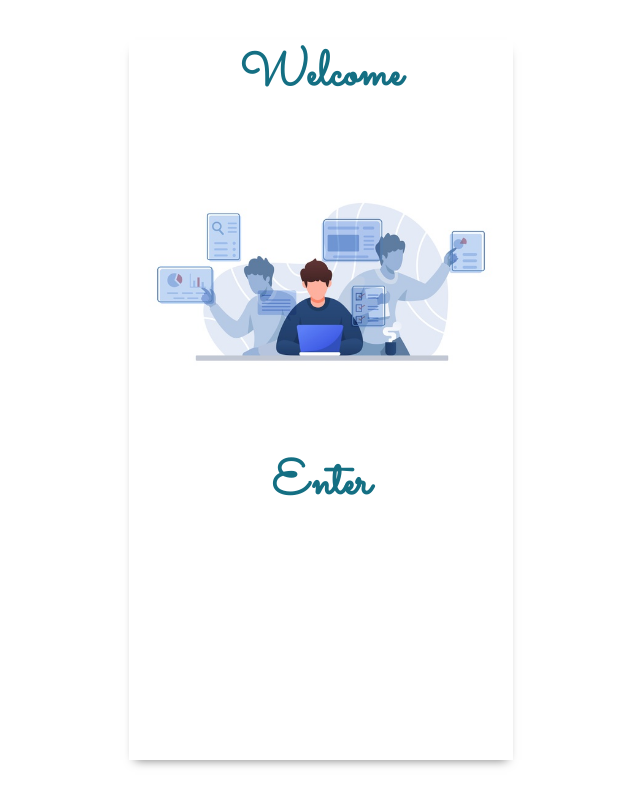
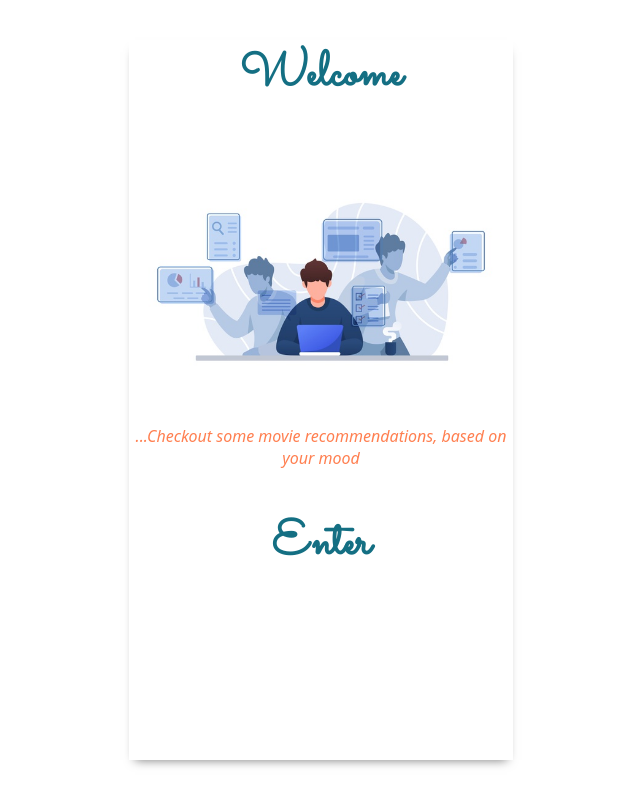
Before and after one commit to NenadPantelic/EmotionTracker, a React (Create React App) app in the folder emoface/: page / in a window 1280 px wide. Shown: the whole page, without its empty margins (319-959 px from the left). Built offline with nearby package versions, Linux system fonts and the light colour scheme.

Commit message:
add welcome message below home-page image

```diff
--- a/emoface/src/App.css
+++ b/emoface/src/App.css
@@ -1,7 +1,6 @@
 .App {
   text-align: center;
 }
-
 
 .App-header {
   background-color: #282c34;
@@ -26,16 +25,23 @@
   box-shadow: 0 6px 10px -6px #777;
 }
 
-.welcomeText, .enterText {
-  font-family: 'Sacramento', cursive;
+.welcomeText,
+.enterText {
+  font-family: "Sacramento", cursive;
   font-size: 3rem;
-  color: #146F83;
+  color: #146f83;
 }
 
 .enterText:hover {
   cursor: pointer;
 }
 
+.message {
+  color: coral;
+  font-family: system-ui;
+  font-style: oblique;
+  font-weight: 500;
+}
 
 .illustration {
   border-radius: 10px;
@@ -51,7 +57,6 @@ img {
 }
 
 .dashboard {
-
 }
 
 .search {
@@ -62,3 +67,8 @@ img {
   height: 87vh;
   width: auto;
 }
+
+a {
+  color: #146f83;
+  text-decoration: none;
+}
--- a/emoface/src/App.js
+++ b/emoface/src/App.js
@@ -1,5 +1,5 @@
 import React from "react";
-import { BrowserRouter as Router, Switch, Route } from 'react-router-dom';
+import { BrowserRouter as Router, Switch, Route } from "react-router-dom";
 import Welcome from "./welcome";
 import Dashboard from "./dashboard";
 import "./App.css";
@@ -8,8 +8,10 @@ function App() {
   return (
     <Router>
       <div className="App">
-        <Route exact path="/" component={Welcome} />
-        <Route path="/dashboard" component={Dashboard} />
+        <Switch>
+          <Route exact path="/" component={Welcome} />
+          <Route path="/dashboard" component={Dashboard} />
+        </Switch>
       </div>
     </Router>
   );
--- a/emoface/src/welcome.jsx
+++ b/emoface/src/welcome.jsx
@@ -1,4 +1,5 @@
 import React from "react";
+import {Link} from "react-router-dom";
 import illustration from "./illustration.jpg";
 
 export default function Welcome() {
@@ -7,9 +8,10 @@ export default function Welcome() {
       <div className="welcome">
         <h2 className="welcomeText">Welcome</h2>
         <div className="illustration">
-          <img width="100%" src={illustration} alt="illustration" />
+        <Link to="/dashboard"><img width="100%" src={illustration} alt="illustration" /></Link>
         </div>
-        <h2 className="enterText">Enter</h2>
+        <p className="message">...Checkout some movie recommendations, based on your mood</p>
+        <h2 className="enterText"><Link to="/dashboard">Enter</Link></h2>
       </div>
     </>
   );
```
